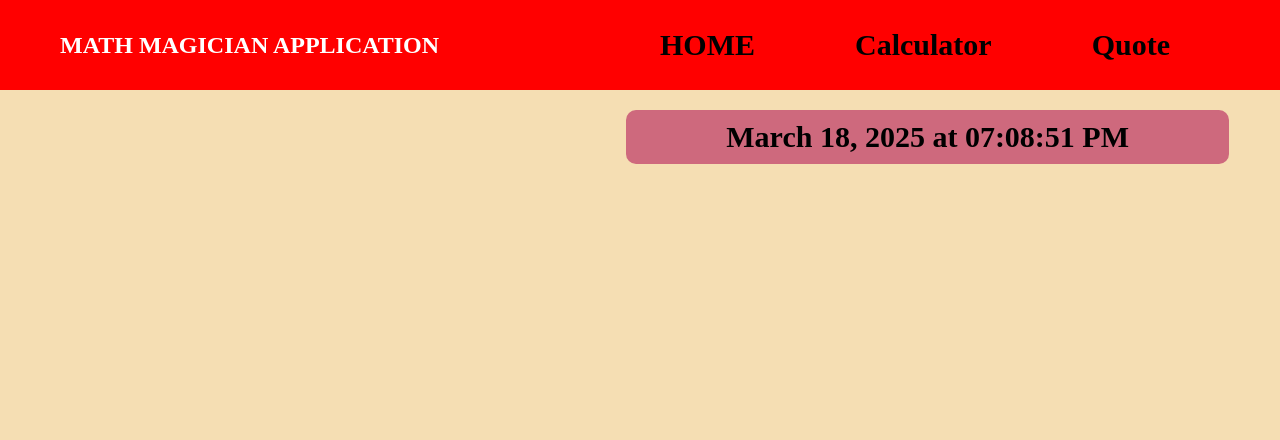
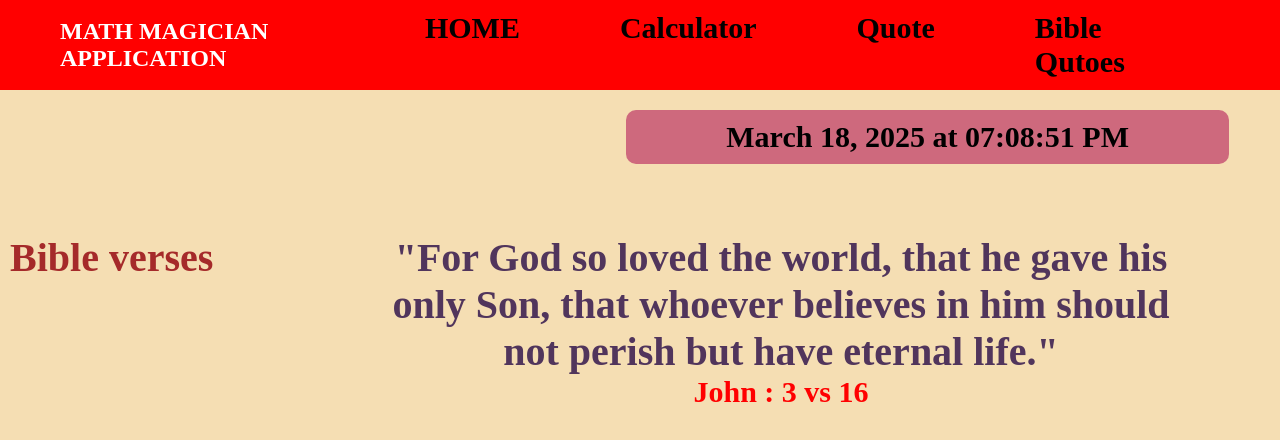
Before and after one commit to Osasblaisekhan/math_magician_application, a React (Create React App) app: page /bible in a window 1280 px wide. Shown: the top 440 px of the page. Built offline with nearby package versions, Linux system fonts and the light colour scheme.

Commit message:
testing added

```diff
--- a/package.json
+++ b/package.json
@@ -3,9 +3,7 @@
   "version": "0.1.0",
   "private": true,
   "dependencies": {
-    "@testing-library/dom": "^10.4.0",
     "@testing-library/jest-dom": "^6.6.3",
-    "@testing-library/react": "^16.2.0",
     "@testing-library/user-event": "^13.5.0",
     "mathjs": "^14.3.1",
     "react": "^19.0.0",
@@ -39,11 +37,14 @@
     ]
   },
   "devDependencies": {
+    "@testing-library/dom": "^10.4.0",
+    "@testing-library/react": "^16.2.0",
     "babel-eslint": "^10.1.0",
     "eslint": "^7.32.0",
     "eslint-config-airbnb-base": "^14.2.1",
     "eslint-plugin-import": "^2.31.0",
     "hint": "^7.1.13",
+    "jest": "^27.5.1",
     "stylelint": "^13.13.1",
     "stylelint-config-standard": "^21.0.0",
     "stylelint-csstree-validator": "^1.9.0",
--- a/src/components/App.jsx
+++ b/src/components/App.jsx
@@ -8,11 +8,13 @@ import Navbar from './navbar.jsx';
 
 import Home from './home.jsx';
 
-import Calculator from './calculator.jsx';
+import Calculator from '../logic/calculator.jsx';
 
 import Quote from './quote.jsx';
 
 import Timer from './time.jsx';
+
+import Bible from './bible.jsx';
 
 const App = () => (
   <div className='App'>
@@ -25,8 +27,9 @@ const App = () => (
       </div>
       <Routes>
         <Route path='/' exact element={<Home/>}/>
-        <Route path='/calculator' element={<Calculator/>}/>
-        <Route path='/quote' exact element={<Quote/>}/>
+        <Route path='/calculator' element={<Calculator initialValue={0}/>}/>
+        <Route path='/quote' element={<Quote/>}/>
+        <Route path='/bible' element={<Bible/>}/>
       </Routes>
     </Router>
   </div>
--- /dev/null
+++ b/src/components/bible.css
@@ -0,0 +1,33 @@
+.bible-container {
+  margin-top: 70px;
+  display: flex;
+  justify-content: space-between;
+}
+
+.content-one h3 {
+  margin-left: 10px;
+  font-size: 40px;
+  font-weight: 900;
+  color: brown;
+}
+
+.content-two {
+  display: flex;
+  width: 800px;
+  height: 100px;
+  margin-right: 99px;
+  flex-direction: column;
+  text-align: center;
+}
+
+.content-two h4:nth-child(1) {
+  color: rgba(45, 17, 73, 0.822);
+  font-size: 40px;
+  font-weight: 800;
+}
+
+.content-two h4:nth-child(2) {
+  color: red;
+  font-weight: 800;
+  font-size: 30px;
+}
--- /dev/null
+++ b/src/components/bible.jsx
@@ -0,0 +1,45 @@
+import React, { useState, useEffect } from 'react';
+
+import './bible.css';
+
+const Bible = () => {
+  const [book, setBook] = useState('John');
+  const [quote, setQuote] = useState('For God so loved the world, that he gave his only Son, that whoever believes in him should not perish but have eternal life.');
+  const [chapter, setChapter] = useState('3');
+  const [verse, setVerse] = useState('16');
+
+  const bibleVerse = async () => {
+    try {
+      const response = await fetch('https://bible-api.com/data/web/random');
+      const res = await response.json();
+      setBook(res.random_verse.book);
+      setChapter(res.random_verse.chapter);
+      setVerse(res.random_verse.verse);
+      setQuote(res.random_verse.text);
+      console.log(res.random_verse);
+    } catch {
+      setBook('loading....');
+      setChapter('loading...');
+      setVerse('loading...');
+      setQuote('Please be patient we are facing some issues to load this page due to poor network. Check your connection and try again maybe you are behind a proxy.');
+    }
+  };
+  useEffect(() => {
+    setInterval(() => {
+      bibleVerse();
+    }, 20000);
+  }, []);
+  return (
+    <div className='bible-container'>
+        <div className="content-one">
+        <h3>Bible verses</h3>
+        </div>
+        <div className="content-two">
+        <h4>"{quote}"</h4>
+        <h4>{book} : {chapter} vs {verse}</h4>
+        </div>
+    </div>
+  );
+};
+
+export default Bible;
--- a/src/components/navbar.jsx
+++ b/src/components/navbar.jsx
@@ -19,6 +19,9 @@ const Navbar = () => (
             <li>
                 <Link to={'/quote'}>Quote</Link>
             </li>
+            <li>
+                <Link to={'/bible'}>Bible Qutoes</Link>
+            </li>
         </ul>
     </nav>
 );
--- a/src/components/calculator.css
+++ b/src/logic/calculator.css
@@ -31,4 +31,6 @@
 
 .calculator form div .red {
   background-color: rgb(194, 12, 12);
+  color: #fff;
+  font-weight: 900;
 }
--- a/src/components/calculator.jsx
+++ b/src/logic/calculator.jsx
@@ -4,20 +4,28 @@ import { create, all } from 'mathjs';
 
 import './calculator.css';
 
-const Calculator = () => {
-  const [displayValue, setDisplayValue] = useState('');
+const Calculator = ({ initialValue }) => {
+  const [displayValue, setDisplayValue] = useState(initialValue);
 
   const math = create(all);
 
   const handleDisplayValue = (value) => {
+    if (value === '0' && displayValue === '0') return;
     setDisplayValue(() => displayValue + value);
   };
   const clearall = () => {
-    setDisplayValue('');
+    setDisplayValue(0);
+  };
+  const toggleStatus = () => {
+    setDisplayValue(displayValue * -1);
   };
 
   const clearOne = () => {
-    setDisplayValue(() => displayValue.slice(0, -1));
+    try {
+      setDisplayValue(() => displayValue.slice(0, -1) || '0');
+    } catch {
+      setDisplayValue('error');
+    }
   };
   const evaluateValue = () => {
     try {
@@ -37,12 +45,12 @@ const Calculator = () => {
     <div className='calculator'>
         <form>
             <div className='screen'>
-                <input onClick={calculateResult('e')} id='screen' type="text" value={displayValue} />
+                <input onKeyDown={calculateResult('e')} onChange={() => {}} id='screen' type="text" data-testid='test' value={displayValue} />
             </div>
             <div>
                 <button type='button' onClick={() => clearall()}>AC</button>
                 <button type='button' onClick={() => clearOne()}>DE</button>
-                <button type='button' onClick={() => handleDisplayValue('%')}>%</button>
+                <button type='button' onClick={() => toggleStatus()}>-/+</button>
                 <button type='button' className='red' onClick={() => handleDisplayValue('/')}>/</button>
             </div>
             <div>
@@ -64,7 +72,7 @@ const Calculator = () => {
                 <button type='button' className='red' onClick={() => handleDisplayValue('+')}>+</button>
             </div>
             <div>
-                <button type='button' onClick={() => handleDisplayValue('00')}>00</button>
+                <button type='button' onClick={() => handleDisplayValue('%')}>%</button>
                 <button type='button' onClick={() => handleDisplayValue('0')}>0</button>
                 <button type='button' onClick={() => handleDisplayValue('.')}>.</button>
                 <button type='button' className='red' onClick={() => evaluateValue()}>=</button>
```
Also changed, not shown: src/components/setupTests.js (added, +5 -0 lines), src/components/test.jsx (added, +9 -0 lines), 2 other files (tests, documents, lock files or other folders).
